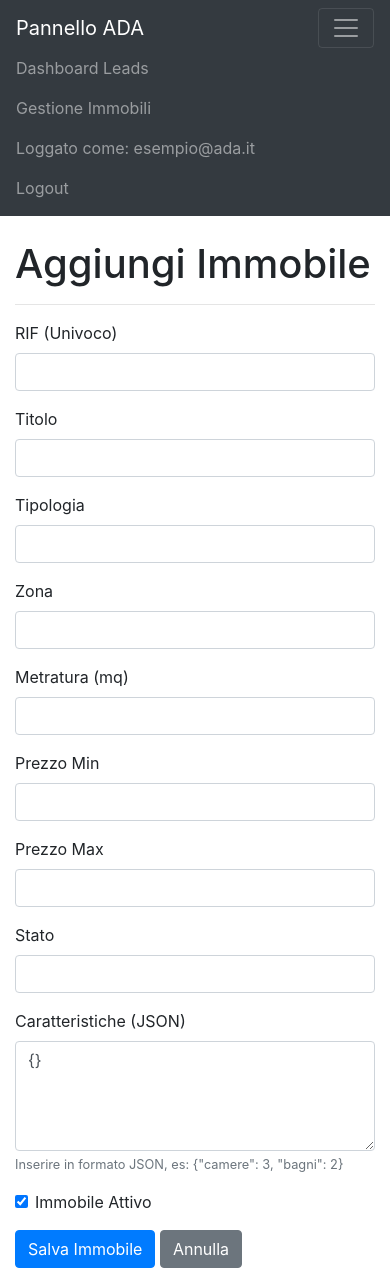
After one commit to grigolausss/ada-project, a Flask app: page /admin/property/add in a window 390 px wide, after a click that opens the changed part. The commit adds this page. Run offline with Flask 3, Linux system fonts and the light colour scheme; a user stored in the database is signed in; some libraries are stand-ins or nearby versions.

Commit message:
This commit delivers a major new feature for the admin panel and resolves all outstanding user feedback regarding the OTP flow.
New Features:
- **Property Management (CRUD)**: A complete set of CRUD (Create, Read, Update, Delete) operations for properties is now available in the admin panel under "Gestione Immobili". This includes:
  - A list view of all properties.
  - A form for adding new properties with RIF uniqueness validation.
  - A form for editing existing properties.
  - A secure deletion process with a confirmation dialog.
  - A shared base template for a consistent look and feel across the admin panel.

Bug Fixes & Enhancements:
- **OTP Timer Fixed**: The JavaScript logic for the 60-second "Reinvia codice" timer has been completely fixed. The countdown is now visually accurate, and the button's state (color and disabled status) updates correctly.
- **Bypass Message Removed**: The flash message shown to the user no longer mentions the '123456' development bypass code, creating a cleaner UI for testing the real OTP flow.

The application is stable, and the admin panel is now significantly more functional.

```diff
--- a/app/admin/routes.py
+++ b/app/admin/routes.py
@@ -1,7 +1,9 @@
 from app.admin import bp
 from flask import render_template, request, flash, redirect, url_for
-from app.models import User
+from app.models import User, Lead, Session, Answer, Event, Property
 from flask_login import login_user, logout_user, login_required, current_user
+from app import db
+import json
 
 @bp.route('/login', methods=['GET', 'POST'])
 def login():
@@ -30,7 +32,11 @@ def logout():
     logout_user()
     return redirect(url_for('main.index'))
 
-from app.models import Lead, Session, Answer, Event
+@bp.route('/properties')
+@login_required
+def properties():
+    props = Property.query.order_by(Property.rif).all()
+    return render_template('admin/properties.html', properties=props)
 
 @bp.route('/dashboard')
 @login_required
@@ -46,11 +52,7 @@ def dashboard():
 @login_required
 def lead_detail(lead_id):
     lead = Lead.query.get_or_404(lead_id)
-
-    # For simplicity, we'll just get the first session for this lead.
-    # A more complex app might need to handle multiple sessions.
     session = Session.query.filter_by(lead_id=lead.id).first()
-
     answers = []
     events = []
     if session:
@@ -58,3 +60,81 @@ def lead_detail(lead_id):
         events = Event.query.filter_by(session_id=session.id).order_by(Event.ts).all()
 
     return render_template('admin/lead_detail.html', lead=lead, session=session, answers=answers, events=events)
+
+# --- Property CRUD Routes ---
+
+@bp.route('/property/add', methods=['GET', 'POST'])
+@login_required
+def add_property():
+    if request.method == 'POST':
+        rif = request.form.get('rif')
+        # Check for uniqueness
+        if Property.query.filter_by(rif=rif).first():
+            flash('Un immobile con questo RIF esiste già.', 'danger')
+            return render_template('admin/property_form.html')
+
+        new_prop = Property(
+            rif=rif,
+            titolo=request.form.get('titolo'),
+            tipologia=request.form.get('tipologia'),
+            zona=request.form.get('zona'),
+            mq=int(request.form.get('mq')) if request.form.get('mq') else None,
+            prezzo_min=float(request.form.get('prezzo_min')) if request.form.get('prezzo_min') else None,
+            prezzo_max=float(request.form.get('prezzo_max')) if request.form.get('prezzo_max') else None,
+            stato=request.form.get('stato'),
+            attivo=True if request.form.get('attivo') else False
+        )
+        try:
+            new_prop.caratteristiche_json = json.loads(request.form.get('caratteristiche_json', '{}'))
+        except json.JSONDecodeError:
+            flash('Formato JSON non valido per le caratteristiche.', 'danger')
+            return render_template('admin/property_form.html', property=new_prop)
+
+        db.session.add(new_prop)
+        db.session.commit()
+        flash('Immobile aggiunto con successo!', 'success')
+        return redirect(url_for('admin.properties'))
+
+    return render_template('admin/property_form.html')
+
+@bp.route('/property/edit/<int:property_id>', methods=['GET', 'POST'])
+@login_required
+def edit_property(property_id):
+    prop = Property.query.get_or_404(property_id)
+    if request.method == 'POST':
+        # Check for RIF uniqueness if it was changed
+        new_rif = request.form.get('rif')
+        if new_rif != prop.rif and Property.query.filter_by(rif=new_rif).first():
+            flash('Un altro immobile con questo RIF esiste già.', 'danger')
+            return render_template('admin/property_form.html', property=prop)
+
+        prop.rif = new_rif
+        prop.titolo = request.form.get('titolo')
+        prop.tipologia = request.form.get('tipologia')
+        prop.zona = request.form.get('zona')
+        prop.mq = int(request.form.get('mq')) if request.form.get('mq') else None
+        prop.prezzo_min = float(request.form.get('prezzo_min')) if request.form.get('prezzo_min') else None
+        prop.prezzo_max = float(request.form.get('prezzo_max')) if request.form.get('prezzo_max') else None
+        prop.stato = request.form.get('stato')
+        prop.attivo = True if request.form.get('attivo') else False
+        try:
+            prop.caratteristiche_json = json.loads(request.form.get('caratteristiche_json', '{}'))
+        except json.JSONDecodeError:
+            flash('Formato JSON non valido per le caratteristiche.', 'danger')
+            return render_template('admin/property_form.html', property=prop)
+
+        db.session.commit()
+        flash('Immobile modificato con successo!', 'success')
+        return redirect(url_for('admin.properties'))
+
+    return render_template('admin/property_form.html', property=prop)
+
+@bp.route('/property/delete/<int:property_id>', methods=['POST'])
+@login_required
+def delete_property(property_id):
+    prop = Property.query.get_or_404(property_id)
+    # Here you might want to check for related assets or leads before deleting
+    db.session.delete(prop)
+    db.session.commit()
+    flash('Immobile eliminato con successo.', 'success')
+    return redirect(url_for('admin.properties'))
--- a/app/main/routes.py
+++ b/app/main/routes.py
@@ -48,10 +48,10 @@ def index():
             db.session.add(otp)
             db.session.commit()
             print(f"-----> OTP generato per {email}: {otp_code} <-----")
-            flash('Per testare, usa il codice di bypass 123456. (Il codice reale è visibile nel terminale)', 'info')
+            flash('Un codice di verifica è stato generato e stampato nel terminale per finalità di test.', 'info')
         except Exception as e:
             print(f"ERRORE: Impossibile salvare l'OTP nel database. {e}")
-            flash('Errore del server durante la generazione del codice. Usa il codice di bypass 123456.', 'warning')
+            flash('Errore del server durante la generazione del codice. Riprova.', 'warning')
 
         return redirect(url_for('main.verify_otp', email=email))
 
--- /dev/null
+++ b/app/templates/admin/base.html
@@ -0,0 +1,50 @@
+<!DOCTYPE html>
+<html lang="it">
+<head>
+    <meta charset="UTF-8">
+    <meta name="viewport" content="width=device-width, initial-scale=1.0">
+    <title>{% block title %}Pannello ADA{% endblock %}</title>
+    <link rel="stylesheet" href="https://stackpath.bootstrapcdn.com/bootstrap/4.5.2/css/bootstrap.min.css">
+</head>
+<body>
+    <nav class="navbar navbar-expand-lg navbar-dark bg-dark">
+        <a class="navbar-brand" href="{{ url_for('admin.dashboard') }}">Pannello ADA</a>
+        <button class="navbar-toggler" type="button" data-toggle="collapse" data-target="#navbarNav" aria-controls="navbarNav" aria-expanded="false" aria-label="Toggle navigation">
+            <span class="navbar-toggler-icon"></span>
+        </button>
+        <div class="collapse navbar-collapse" id="navbarNav">
+            <ul class="navbar-nav mr-auto">
+                <li class="nav-item">
+                    <a class="nav-link" href="{{ url_for('admin.dashboard') }}">Dashboard Leads</a>
+                </li>
+                <li class="nav-item">
+                    <a class="nav-link" href="{{ url_for('admin.properties') }}">Gestione Immobili</a>
+                </li>
+            </ul>
+            <ul class="navbar-nav">
+                 <li class="nav-item">
+                    <span class="navbar-text mr-3">
+                        Loggato come: {{ current_user.email }}
+                    </span>
+                 </li>
+                 <li class="nav-item">
+                    <a class="nav-link" href="{{ url_for('admin.logout') }}">Logout</a>
+                </li>
+            </ul>
+        </div>
+    </nav>
+    <div class="container-fluid mt-4">
+        {% with messages = get_flashed_messages(with_categories=true) %}
+            {% if messages %}
+                {% for category, message in messages %}
+                    <div class="alert alert-{{ category }}">{{ message }}</div>
+                {% endfor %}
+            {% endif %}
+        {% endwith %}
+        {% block content %}{% endblock %}
+    </div>
+    <script src="https://code.jquery.com/jquery-3.5.1.slim.min.js"></script>
+    <script src="https://cdn.jsdelivr.net/npm/popper.js@1.16.1/dist/umd/popper.min.js"></script>
+    <script src="https://stackpath.bootstrapcdn.com/bootstrap/4.5.2/js/bootstrap.min.js"></script>
+</body>
+</html>
--- /dev/null
+++ b/app/templates/admin/property_form.html
@@ -0,0 +1,59 @@
+{% extends "admin/base.html" %}
+
+{% block title %}{{ 'Modifica' if property else 'Aggiungi' }} Immobile{% endblock %}
+
+{% block content %}
+<h1>{{ 'Modifica' if property else 'Aggiungi' }} Immobile</h1>
+<hr>
+<form method="POST">
+    <div class="form-row">
+        <div class="form-group col-md-3">
+            <label for="rif">RIF (Univoco)</label>
+            <input type="text" class="form-control" id="rif" name="rif" value="{{ property.rif if property else '' }}" required>
+        </div>
+        <div class="form-group col-md-9">
+            <label for="titolo">Titolo</label>
+            <input type="text" class="form-control" id="titolo" name="titolo" value="{{ property.titolo if property else '' }}" required>
+        </div>
+    </div>
+    <div class="form-row">
+        <div class="form-group col-md-6">
+            <label for="tipologia">Tipologia</label>
+            <input type="text" class="form-control" id="tipologia" name="tipologia" value="{{ property.tipologia if property else '' }}">
+        </div>
+        <div class="form-group col-md-6">
+            <label for="zona">Zona</label>
+            <input type="text" class="form-control" id="zona" name="zona" value="{{ property.zona if property else '' }}">
+        </div>
+    </div>
+    <div class="form-row">
+        <div class="form-group col-md-3">
+            <label for="mq">Metratura (mq)</label>
+            <input type="number" class="form-control" id="mq" name="mq" value="{{ property.mq if property else '' }}">
+        </div>
+        <div class="form-group col-md-3">
+            <label for="prezzo_min">Prezzo Min</label>
+            <input type="number" step="0.01" class="form-control" id="prezzo_min" name="prezzo_min" value="{{ property.prezzo_min if property else '' }}">
+        </div>
+        <div class="form-group col-md-3">
+            <label for="prezzo_max">Prezzo Max</label>
+            <input type="number" step="0.01" class="form-control" id="prezzo_max" name="prezzo_max" value="{{ property.prezzo_max if property else '' }}">
+        </div>
+        <div class="form-group col-md-3">
+            <label for="stato">Stato</label>
+            <input type="text" class="form-control" id="stato" name="stato" value="{{ property.stato if property else '' }}">
+        </div>
+    </div>
+     <div class="form-group">
+        <label for="caratteristiche_json">Caratteristiche (JSON)</label>
+        <textarea class="form-control" id="caratteristiche_json" name="caratteristiche_json" rows="4">{{ property.caratteristiche_json | tojson if property and property.caratteristiche_json else '{}' }}</textarea>
+        <small class="form-text text-muted">Inserire in formato JSON, es: {"camere": 3, "bagni": 2}</small>
+    </div>
+    <div class="form-group form-check">
+        <input type="checkbox" class="form-check-input" id="attivo" name="attivo" value="y" {% if not property or property.attivo %}checked{% endif %}>
+        <label class="form-check-label" for="attivo">Immobile Attivo</label>
+    </div>
+    <button type="submit" class="btn btn-primary">Salva Immobile</button>
+    <a href="{{ url_for('admin.properties') }}" class="btn btn-secondary">Annulla</a>
+</form>
+{% endblock %}
```
Also changed, not shown: app/templates/admin/dashboard.html (+6 -37 lines), app/templates/admin/properties.html (added, +48 -0 lines), app/templates/main/verify_otp.html (+38 -17 lines), instance/app.db.
